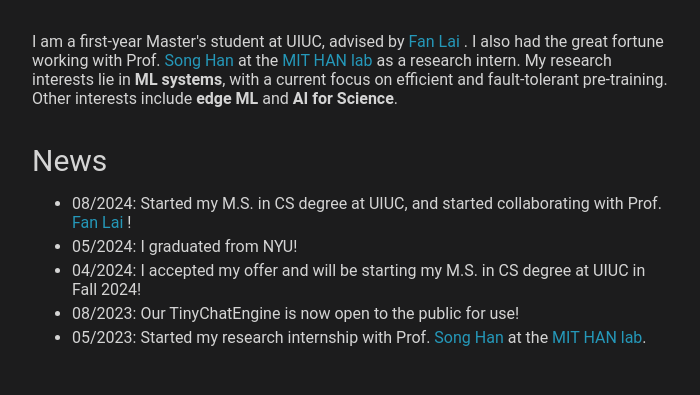
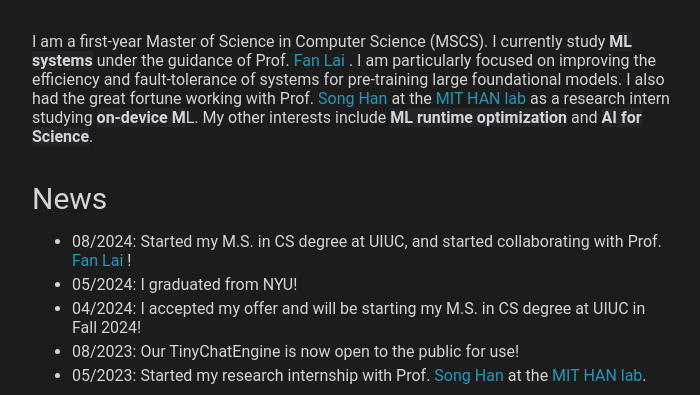
Before and after one commit to Jiminator/PersonalSite, a plain HTML site: page index.html in a window 1280 px wide. Shown: the part 363-758 px from the top of the page, without its empty margins (288-988 px from the left). Drawn offline with Linux system fonts and the light colour scheme.

Commit message:
Updated website

```diff
--- a/index.html
+++ b/index.html
@@ -37,8 +37,11 @@
       </div>
     </div>
     <p class="bio">
-      I am a first-year Master's student at UIUC, advised by <a href="https://fanlai.me/" target="_blank"> Fan Lai </a> . I also had the great fortune working with Prof. <a href="https://songhan.mit.edu/" target="_blank"> Song Han </a> at the <a href="https://hanlab.mit.edu/" target="_blank"> MIT HAN lab</a> as a research intern.
-      My research interests lie in <strong>ML systems</strong>, with a current focus on efficient and fault-tolerant pre-training. Other interests include <strong> edge ML </strong> and <strong> AI for Science</strong>.
+      I am a first-year Master of Science in Computer Science (MSCS).
+      I currently study <b>ML systems</b> under the guidance of Prof. <a href="https://fanlai.me/" target="_blank"> Fan Lai</a> .
+      I am particularly focused on improving the efficiency and fault-tolerance of systems for pre-training large foundational models.
+      I also had the great fortune working with Prof. <a href="https://songhan.mit.edu/" target="_blank"> Song Han </a> at the <a href="https://hanlab.mit.edu/" target="_blank"> MIT HAN lab</a> as a research intern studying  <b>on-device M</b>L.
+      My other interests include <b>ML runtime optimization</b> and <b>AI for Science</b>.
     </p>
   </div>
   <div class="news">
```
Also changed, not shown: 1 other file.
